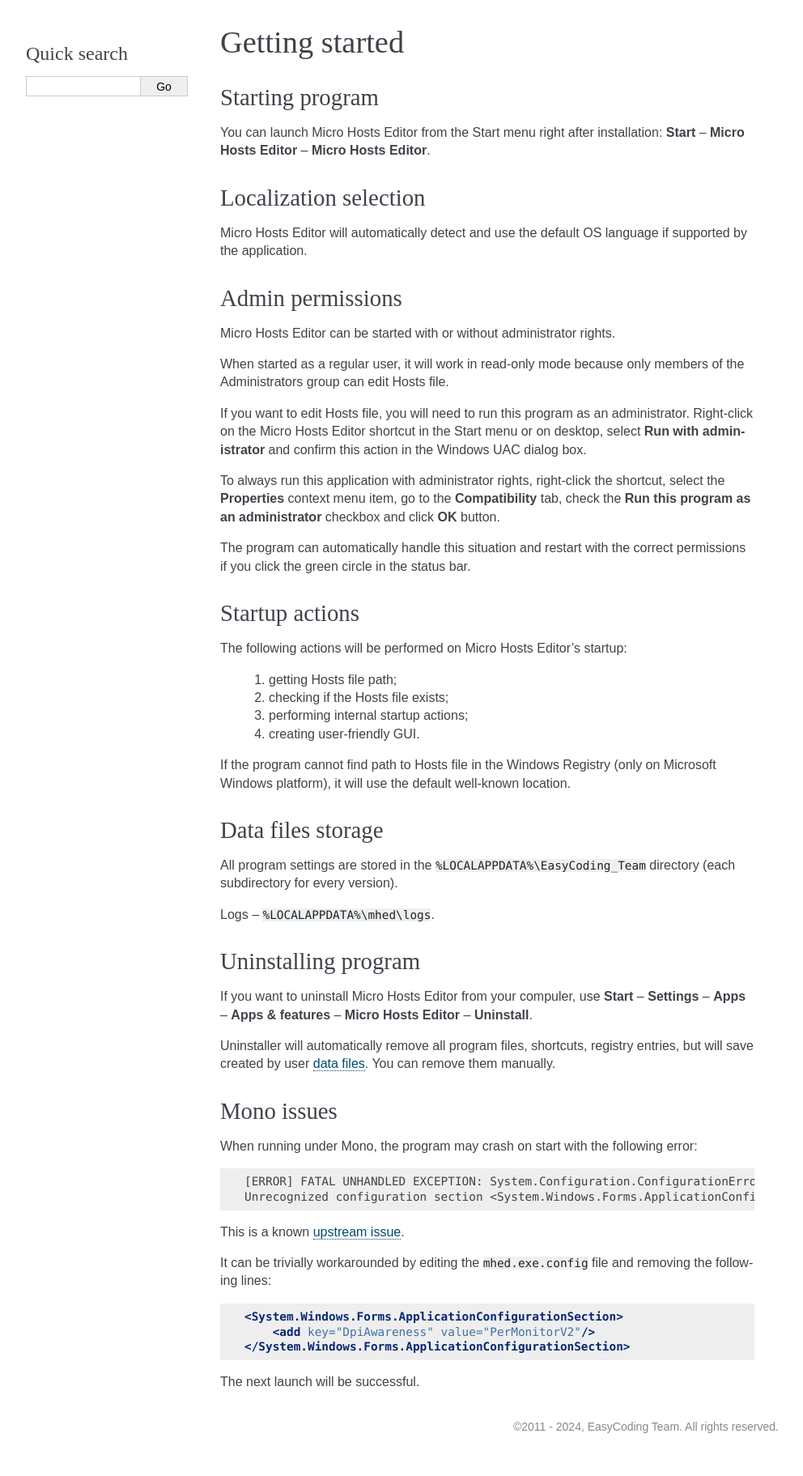
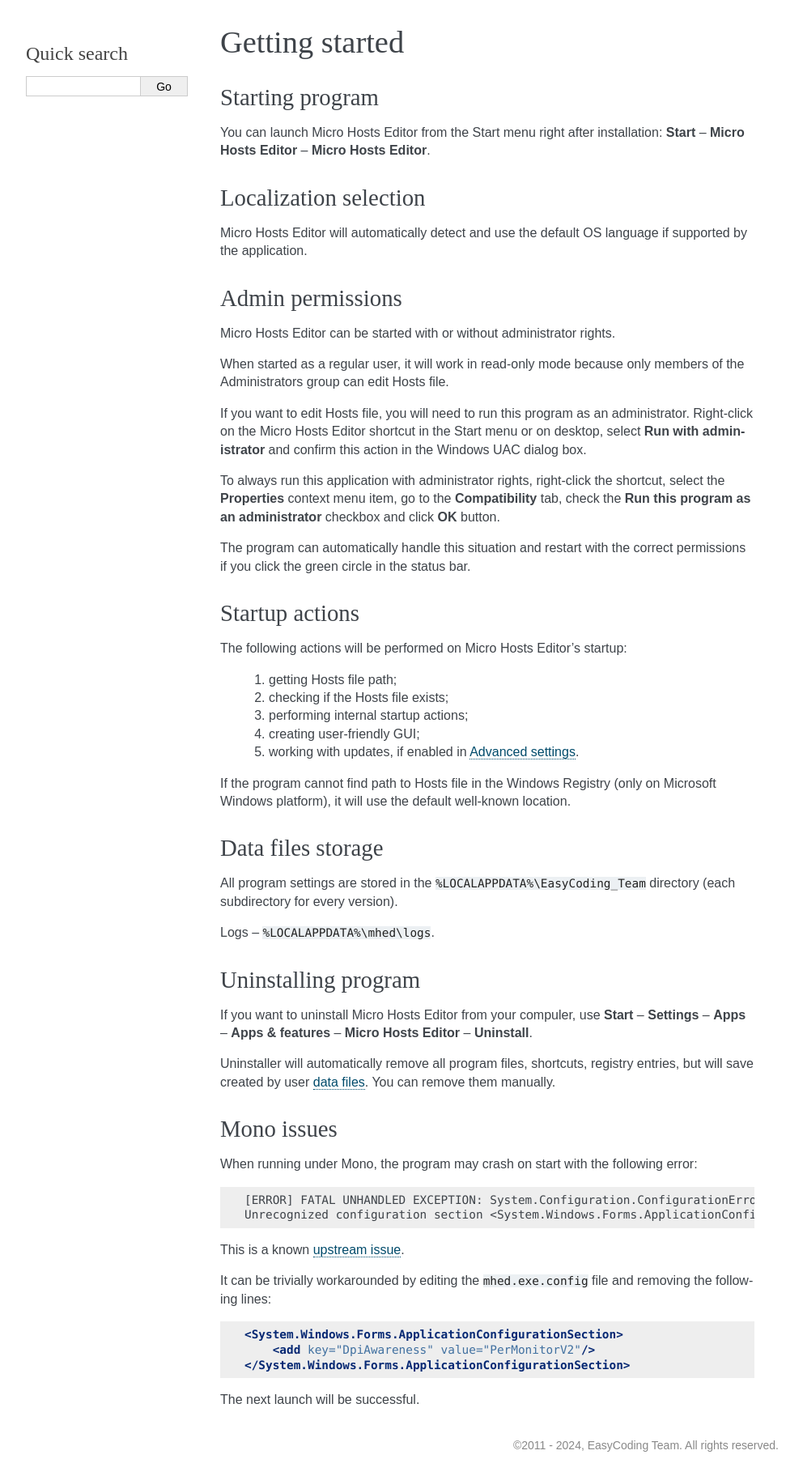
Before and after one commit to xvitaly/mhed, a Sphinx documentation site: the page built from docs/source/getting-started.rst, in a window 1280 px wide. Shown: the whole page at 81% size, without its empty margins (148-1140 px from the left). Built offline with Sphinx 7.4.7, drawn with Linux system fonts in a browser that asks for light colours; before the commit the page ends 1800 px from its top, so only the background shows below that.

Commit message:
Updated "Startup actions" documentation article.

```diff
--- a/docs/source/getting-started.rst
+++ b/docs/source/getting-started.rst
@@ -52,7 +52,8 @@
   1. getting Hosts file path;
   2. checking if the Hosts file exists;
   3. performing internal startup actions;
-  4. creating user-friendly GUI.
+  4. creating user-friendly GUI;
+  5. working with updates, if enabled in :ref:`Advanced settings <settings-advanced>`.
 
 If the program cannot find path to Hosts file in the Windows Registry (only on Microsoft Windows platform), it will use the default well-known location.
 
```
Also changed, not shown: 1 other file.
